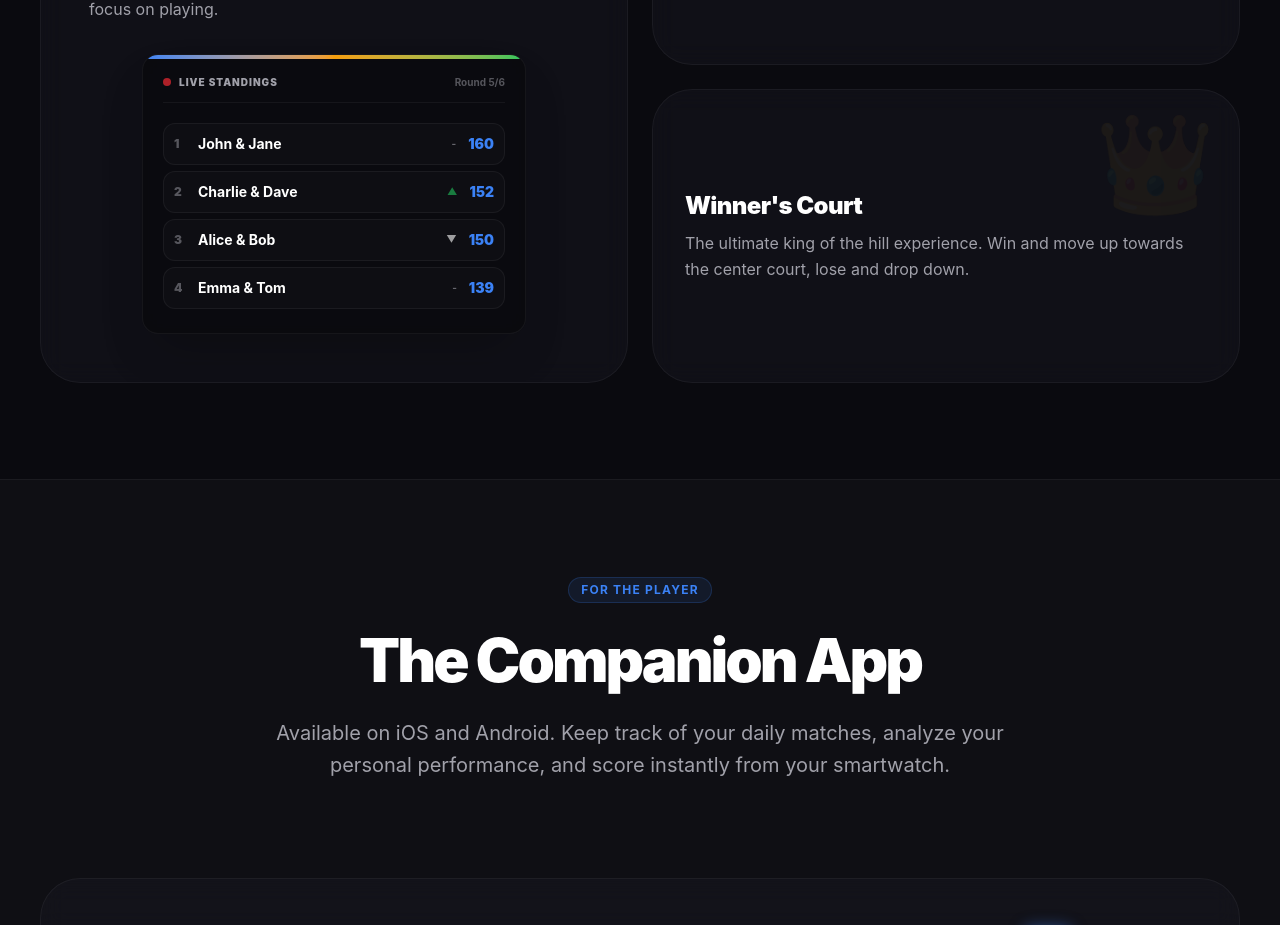
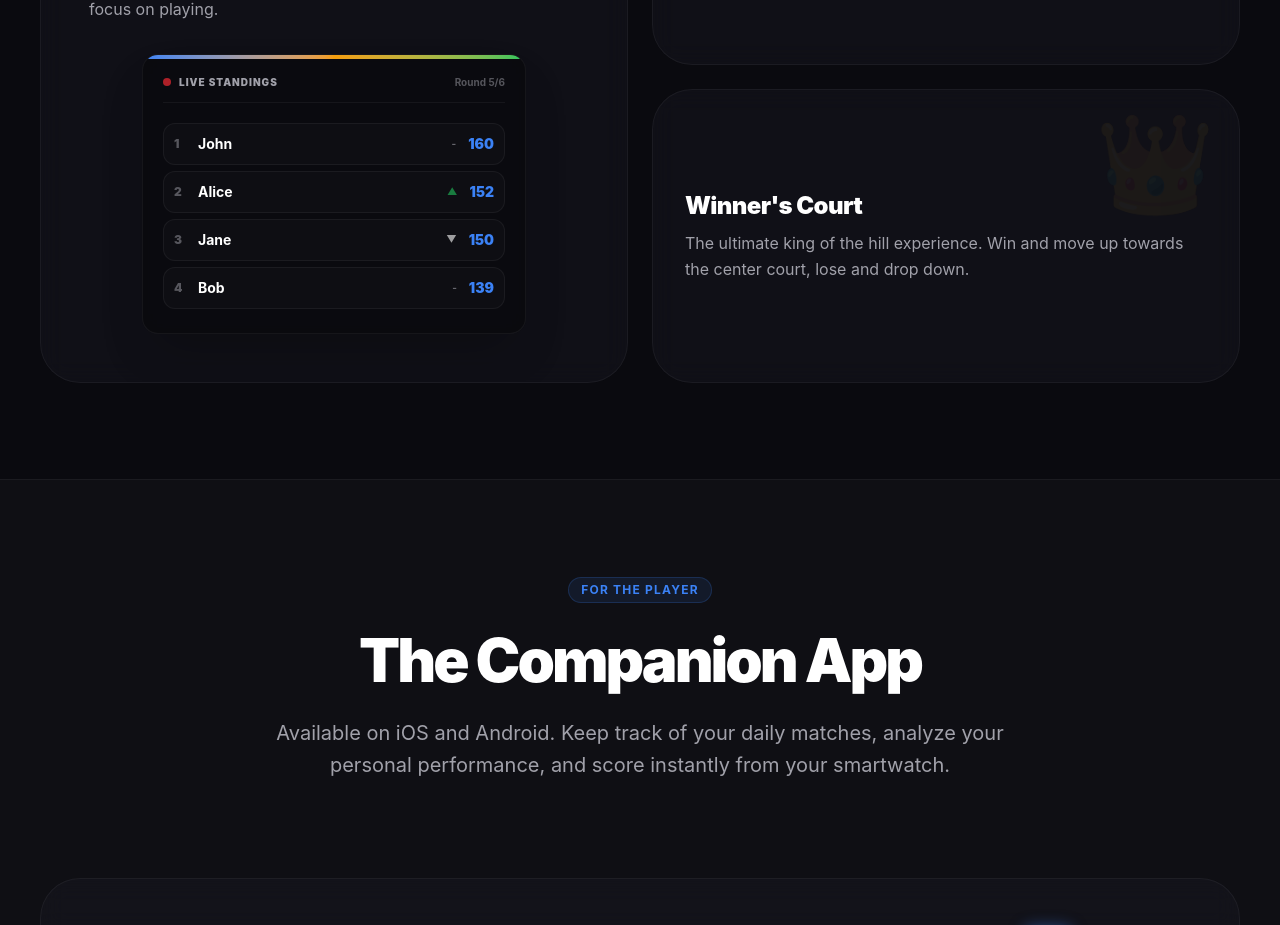
Before and after one commit to monswiklund/padelcompanion-site, a React (Vite) app: page / in a window 1280 px wide. Shown: the part 2217-3142 px from the top of the page. Built offline with nearby package versions, Linux system fonts and the light colour scheme; the HTML template or start-up script is replaced by a standard one.

Commit message:
fix: update LiveLeaderboardDemo to accurately reflect Mexicano player-based scoring logic

```diff
--- a/src/pages/LandingPage.tsx
+++ b/src/pages/LandingPage.tsx
@@ -8,37 +8,31 @@ import { SponsorSlot } from "@/components/landing/LandingSections";
 
 // Live Leaderboard micro-interaction component for the Bento Box
 const LiveLeaderboardDemo = () => {
-  const [teams, setTeams] = useState([
-    { name: "John & Jane", pts: 145, trend: "same" },
-    { name: "Alice & Bob", pts: 141, trend: "same" },
-    { name: "Charlie & Dave", pts: 137, trend: "same" },
-    { name: "Emma & Tom", pts: 130, trend: "same" }
+  const [players, setPlayers] = useState([
+    { name: "John", pts: 145, trend: "same" },
+    { name: "Jane", pts: 141, trend: "same" },
+    { name: "Alice", pts: 137, trend: "same" },
+    { name: "Bob", pts: 130, trend: "same" }
   ]);
   const [round, setRound] = useState(4);
 
   useEffect(() => {
     const interval = setInterval(() => {
-      setTeams(prev => {
-        // Sort teams by points to simulate Mexicano pairing (1v2, 3v4)
+      setPlayers(prev => {
+        // In Mexicano, players are sorted by points and matched 1 & 3 vs 2 & 4
+        // So Match 1 is: John & Alice vs Jane & Bob
         const sorted = [...prev].sort((a, b) => b.pts - a.pts);
 
-        // Simulate Match 1: 1st vs 2nd (24 points total)
+        // Simulate Match 1 (24 points total)
         const m1Points = Math.floor(Math.random() * 9) + 8; // 8 to 16
-        const m1Score1 = m1Points;
-        const m1Score2 = 24 - m1Points;
+        const m1ScoreTeam1 = m1Points;
+        const m1ScoreTeam2 = 24 - m1Points;
 
-        // Simulate Match 2: 3rd vs 4th (24 points total)
-        const m2Points = Math.floor(Math.random() * 9) + 8; // 8 to 16
-        const m2Score1 = m2Points;
-        const m2Score2 = 24 - m2Points;
-
-        const updated = sorted.map((t, i) => {
+        const updated = sorted.map((p, i) => {
           let gained = 0;
-          if (i === 0) gained = m1Score1;
-          if (i === 1) gained = m1Score2;
-          if (i === 2) gained = m2Score1;
-          if (i === 3) gained = m2Score2;
-          return { ...t, pts: t.pts + gained };
+          if (i === 0 || i === 2) gained = m1ScoreTeam1; // Player 1 and 3
+          if (i === 1 || i === 3) gained = m1ScoreTeam2; // Player 2 and 4
+          return { ...p, pts: p.pts + gained };
         });
 
         // Re-sort and determine trend
@@ -63,7 +57,7 @@ const LiveLeaderboardDemo = () => {
       </div>
       <div className="space-y-3 relative h-[190px]">
          <AnimatePresence>
-            {teams.map((p, i) => (
+            {players.map((p, i) => (
               <motion.div
                 layout
                 key={p.name}
```
